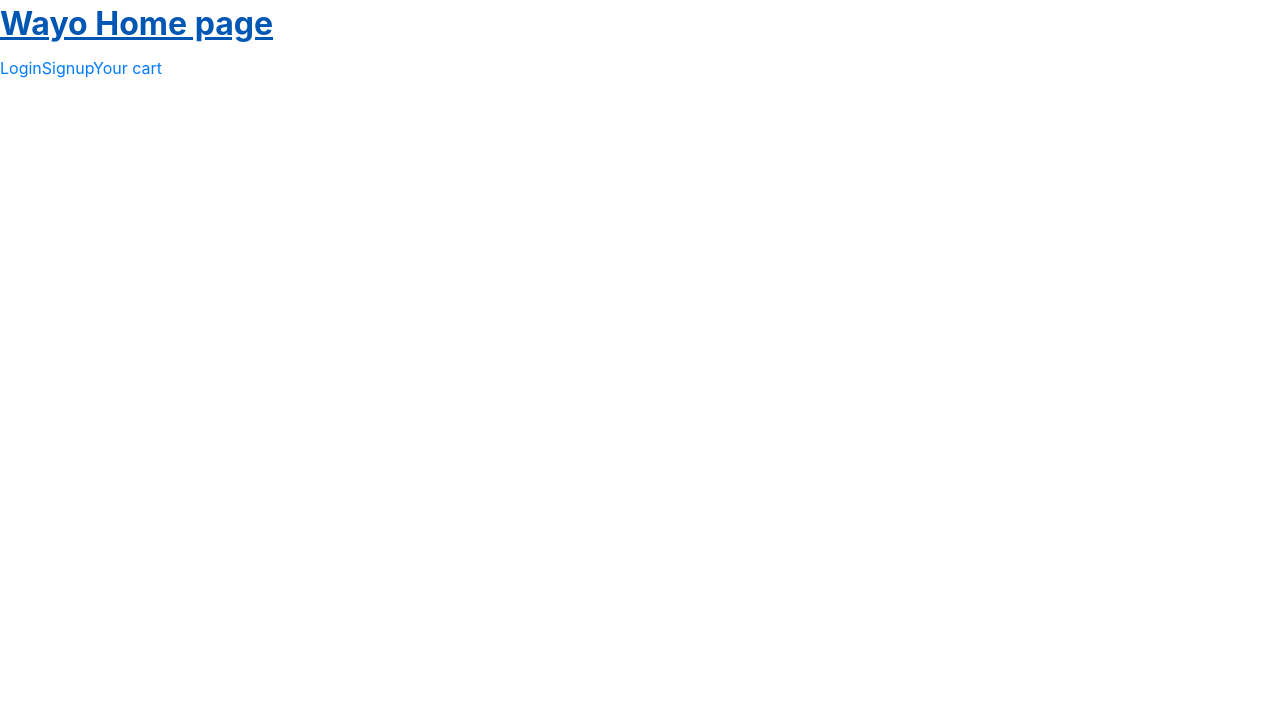
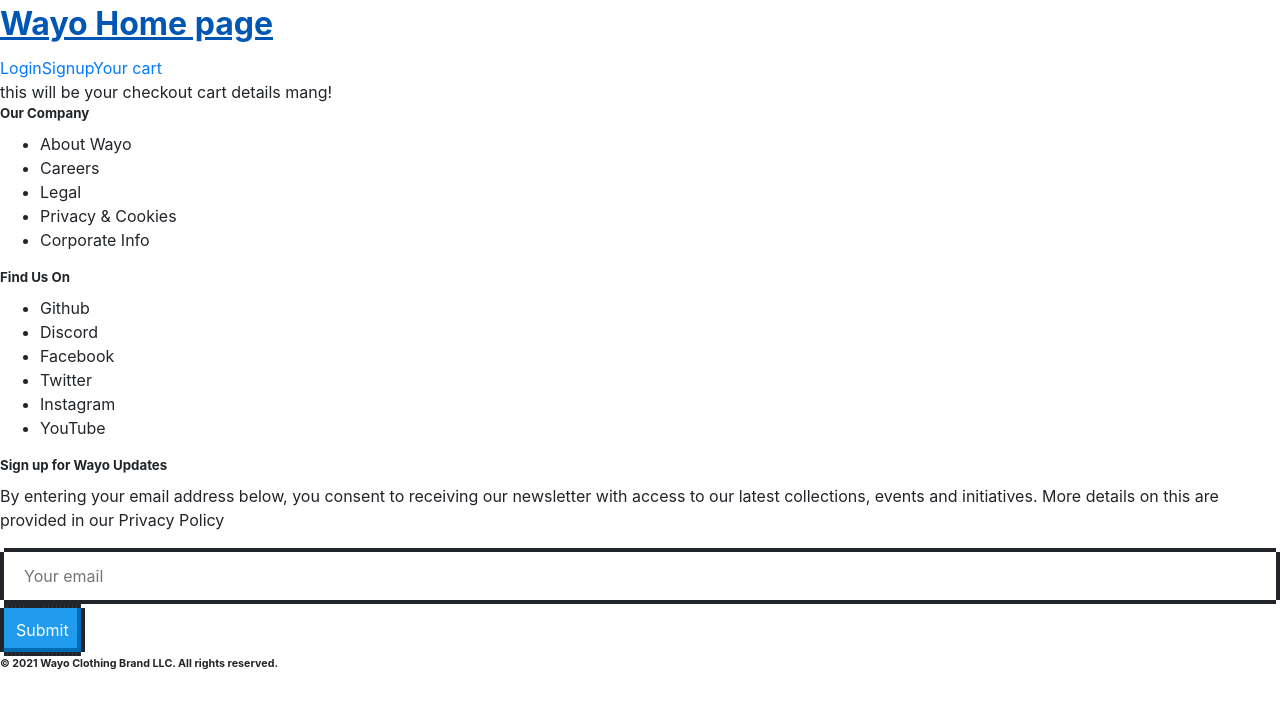
Before and after one commit to imjord/wayo, a React (Create React App) app in the folder client/: page /cart in a window 1280 px wide. Shown: the top 708 px of the page. Built offline with nearby package versions, Linux system fonts and the light colour scheme.

Commit message:
added footer component

```diff
--- a/client/src/App.js
+++ b/client/src/App.js
@@ -7,6 +7,7 @@ import Login from './pages/Login'
 import NoPage from './pages/NoPage';
 import CartDetail from './pages/CartDetail';
 import Nav from './components/Nav';
+import Footer from './components/Footer';
 
 
 
@@ -29,15 +30,14 @@ const client = new ApolloClient({
       <Router>
       <div>
         <Nav />
-      <Switch>
-      <Route exact path="/" component={Home} />
-      <Route exact path="/signup" component={SignUp} />
-      <Route exact path="Login" component={Login} />
-      <Route exact path="cart" component={CartDetail} />
-      {/* <Route component={NoPage} /> */}
-
-
-          </Switch>
+        <Switch>
+          <Route exact path="/" component={Home} />
+          <Route exact path="/signup" component={SignUp} />
+          <Route exact path="/login" component={Login} />
+          <Route exact path="/cart" component={CartDetail} />
+          {/* <Route component={NoPage} /> */}
+        </Switch>
+        <Footer />
       </div>
       </Router>
     </ApolloProvider>
--- a/client/src/components/Footer/index.js
+++ b/client/src/components/Footer/index.js
@@ -1,7 +1,55 @@
 import React from 'react';
 
 function Footer() {
-
-}
+    return (
+        <div>
+            <div>
+                <div>
+                    <h5 className="footTitle">Our Company</h5>
+                    <ul>
+                        <li>About Wayo</li>
+                        <li>Careers</li>
+                        <li>Legal</li>
+                        <li>Privacy & Cookies</li>
+                        <li>Corporate Info</li>
+                    </ul>
+                </div>
+                <div>
+                    <h5 className="footTitle">Find Us On</h5>
+                    <ul>
+                        <li>Github</li>
+                        <li>Discord</li>
+                        <li>Facebook</li>
+                        <li>Twitter</li>
+                        <li>Instagram</li>
+                        <li>YouTube</li>
+                    </ul>
+                </div>
+                <div>
+                    <h5 className="footTitle">Sign up for Wayo Updates</h5>
+                    <p>By entering your email address below, you consent to receiving our
+                        newsletter with access to our latest collections, events and initiatives.
+                        More details on this are provided in our Privacy Policy
+                    </p>
+                    <form>
+                        <input
+                            className='nes-input'
+                            placeholder='Your email'
+                            name='email'
+                            type='email'
+                            id='email'
+                        />
+                        <button className='nes-btn is-primary' type='submit'>
+                            Submit
+                        </button>
+                    </form>
+                </div>
+            </div>
+            <div>
+                <h6>© 2021 Wayo Clothing Brand LLC. All rights reserved.</h6>
+            </div>
+        </div>
+    );
+};
 
 export default Footer;
--- a/client/src/components/Nav/index.js
+++ b/client/src/components/Nav/index.js
@@ -24,7 +24,7 @@ function Nav() {
     </>
   ) : (
     <>
-      <Link to="/Login">Login</Link>
+      <Link to="/login">Login</Link>
       <Link to="/signup">Signup</Link>
       <Link to="/cart">Your cart</Link>
     </>
```
